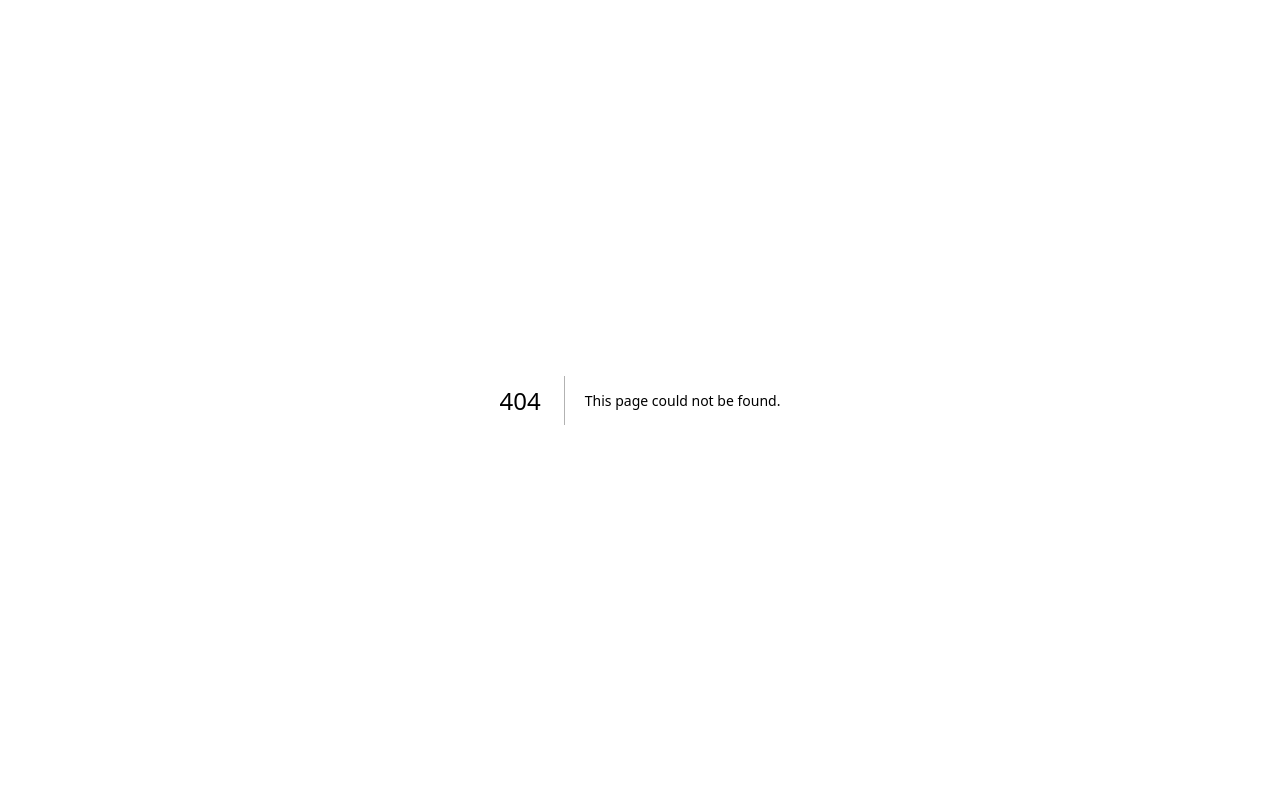
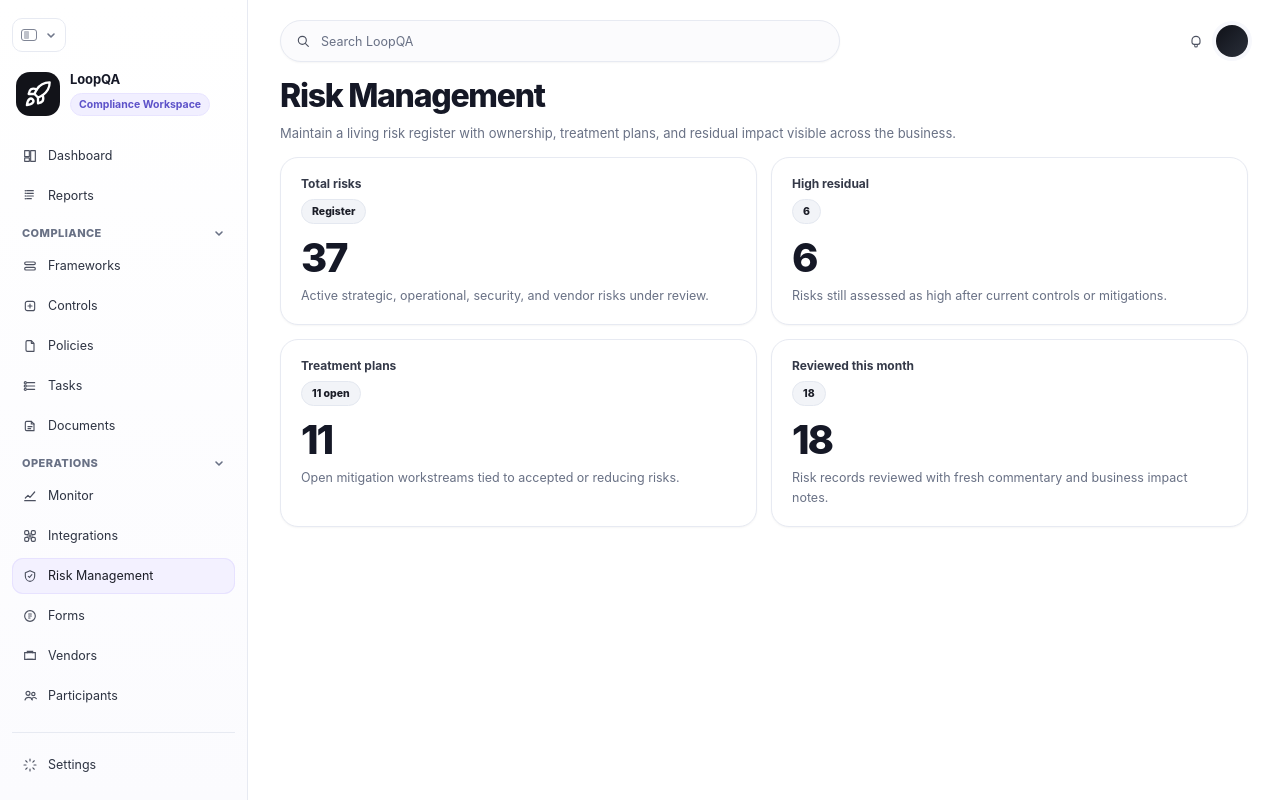
Before and after one commit to dondreytaylor/loomqa-compliance-platform, a Next.js app in the folder local/: page /risk-management in a window 1280 px wide. Before the commit this address had no page. Built offline with nearby package versions, Linux system fonts and the light colour scheme.

Commit message:
Add risk management page

```diff
--- /dev/null
+++ b/local/src/app/risk-management/page.tsx
@@ -0,0 +1,80 @@
+/**
+ * Route segment: `/risk-management`
+ *
+ * IMPORTANT
+ * - This page is a direct port of `platform-reference/risk-management.html`.
+ * - Keep class names + hierarchy aligned with the reference so global CSS
+ *   in `src/app/dashboard.css` applies consistently across the prototype.
+ * - Interactions (sidebar open/collapse + section toggles) come from
+ *   `PlatformShell` → `PlatformBehavior` to match the reference inline script.
+ */
+
+import type { Metadata } from "next";
+
+import { PlatformShell } from "../../components/platform/PlatformShell";
+
+export const metadata: Metadata = {
+  title: "Risk Management · LoopQA",
+};
+
+export default function RiskManagementPage() {
+  return (
+    <PlatformShell activeHref="/risk-management">
+      {/* Reference: <div class="page-title">Risk Management</div> */}
+      <div className="page-title">Risk Management</div>
+
+      {/* Reference: <div class="subtitle">…</div> */}
+      <div className="subtitle">
+        Maintain a living risk register with ownership, treatment plans, and residual
+        impact visible across the business.
+      </div>
+
+      {/* Reference: <div class="kpi-grid">…</div> */}
+      <div className="kpi-grid">
+        <section className="card">
+          <div className="card-header">
+            <span>Total risks</span>
+            <span className="pill purple">Register</span>
+          </div>
+          <div className="metric-value">37</div>
+          <div className="metric-sub">
+            Active strategic, operational, security, and vendor risks under review.
+          </div>
+        </section>
+
+        <section className="card">
+          <div className="card-header">
+            <span>High residual</span>
+            <span className="pill red">6</span>
+          </div>
+          <div className="metric-value">6</div>
+          <div className="metric-sub">
+            Risks still assessed as high after current controls or mitigations.
+          </div>
+        </section>
+
+        <section className="card">
+          <div className="card-header">
+            <span>Treatment plans</span>
+            <span className="pill amber">11 open</span>
+          </div>
+          <div className="metric-value">11</div>
+          <div className="metric-sub">
+            Open mitigation workstreams tied to accepted or reducing risks.
+          </div>
+        </section>
+
+        <section className="card">
+          <div className="card-header">
+            <span>Reviewed this month</span>
+            <span className="pill green">18</span>
+          </div>
+          <div className="metric-value">18</div>
+          <div className="metric-sub">
+            Risk records reviewed with fresh commentary and business impact notes.
+          </div>
+        </section>
+      </div>
+    </PlatformShell>
+  );
+}
```
